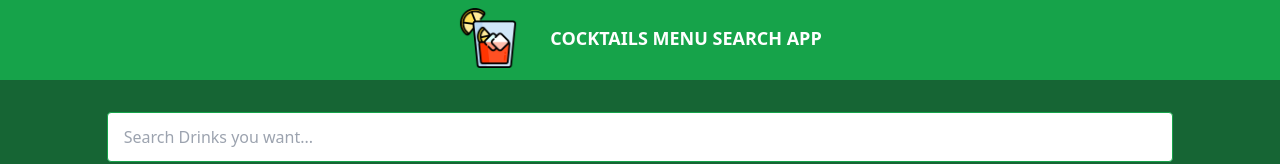
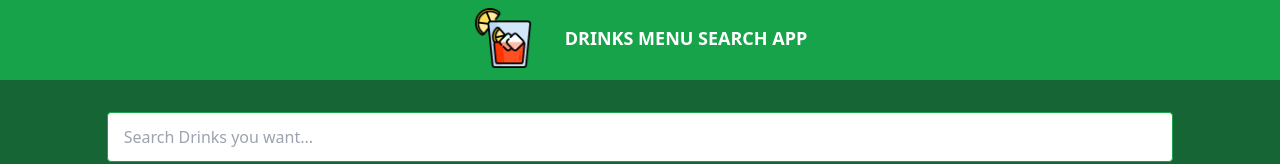
Before and after one commit to wildan-faris/drinks-menu-search-app, a Next.js app in the folder cocktail/: page / in a window 1280 px wide. Shown: the top 164 px of the page. Built offline with nearby package versions, Linux system fonts and the light colour scheme; no server answers.

Commit message:
Update index.jsx

```diff
--- a/cocktail/components/Navbar/index.jsx
+++ b/cocktail/components/Navbar/index.jsx
@@ -8,7 +8,7 @@ const Navbar = () => {
           <a href="/">
             <img src="/cocktail-nav.png" alt="cocktail" width={60} />
           </a>
-          <h1 className="text-white font-semibold text-lg ml-4 md:ml-8 uppercase text-center">Cocktails Menu Search App</h1>
+          <h1 className="text-white font-semibold text-lg ml-4 md:ml-8 uppercase text-center">Drinks Menu Search App</h1>
         </div>
       </div>
     </nav>
```
